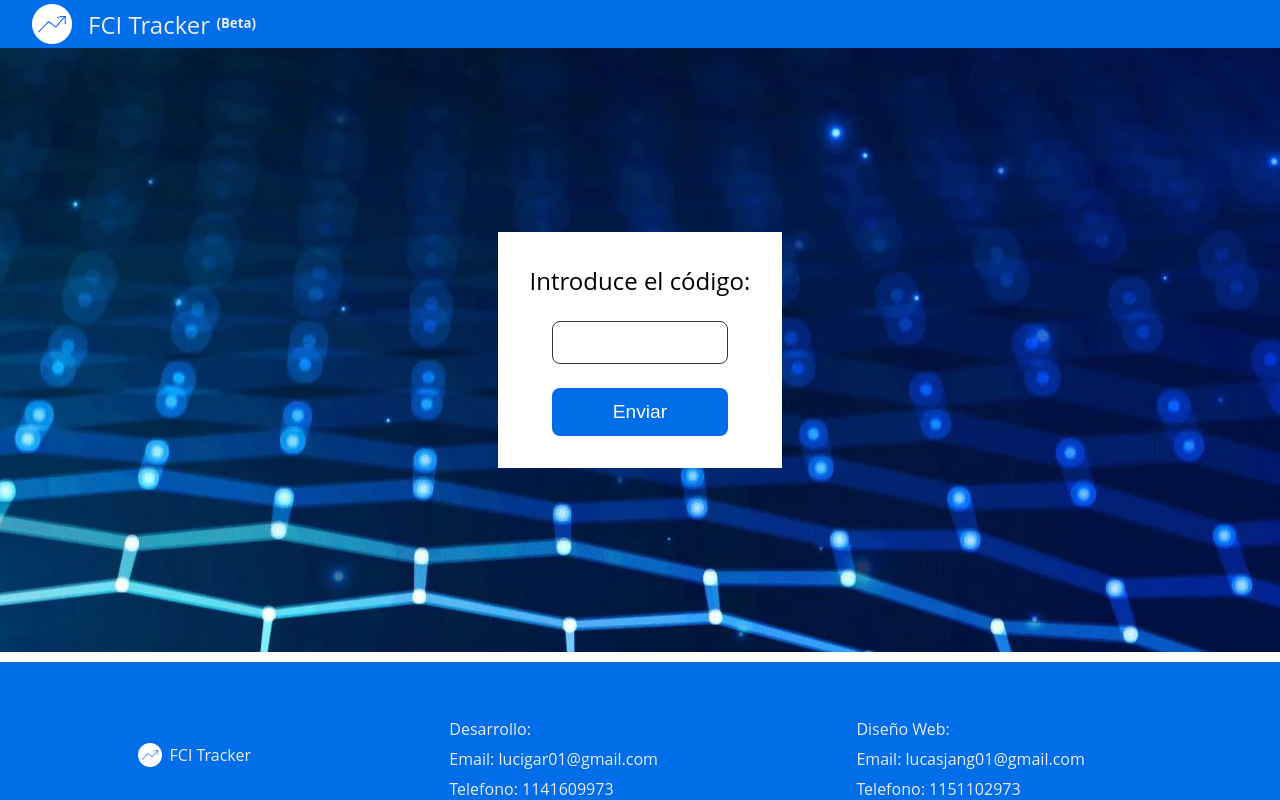
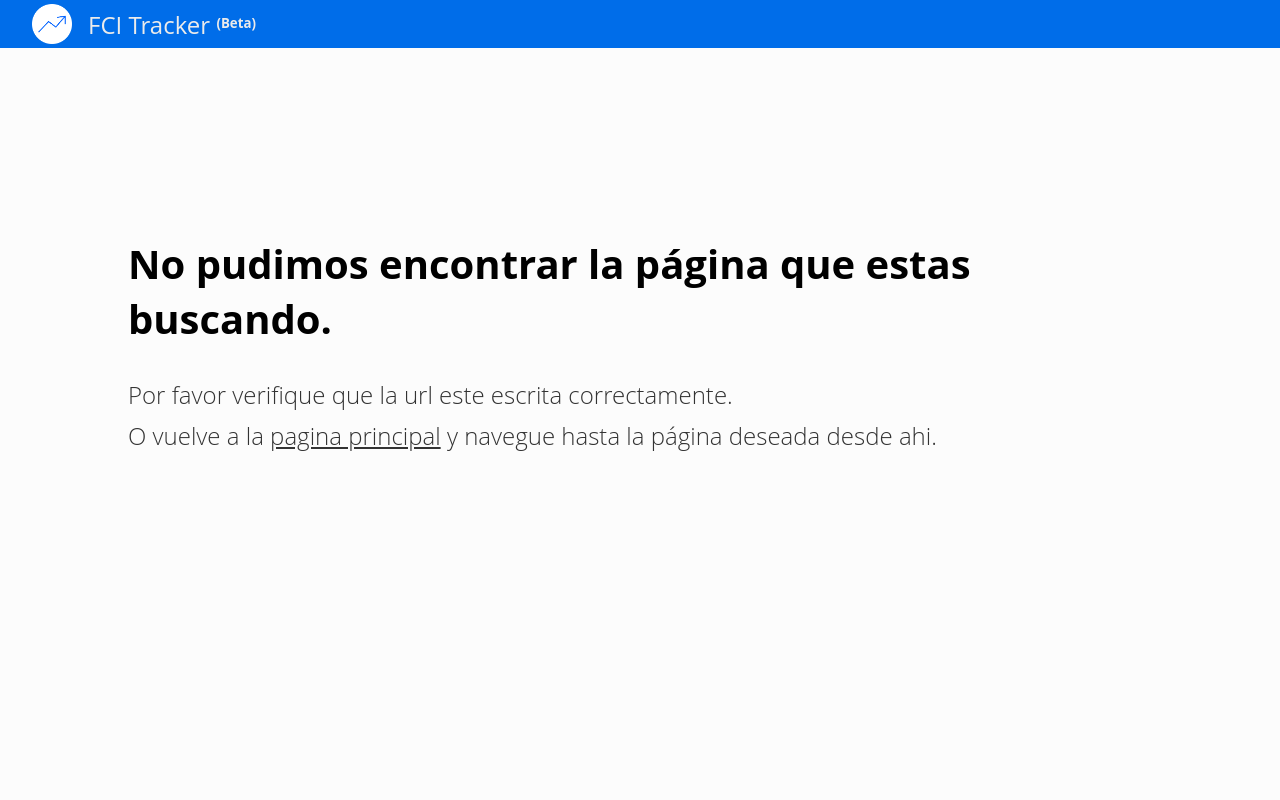
Before and after one commit to Lucapo01/Argentine-Tracker, a React (Create React App) app in the folder frontend/: page /verification in a window 1280 px wide. Shown: the top 800 px of the page. Built offline with nearby package versions, Linux system fonts and the light colour scheme.

Commit message:
remove key

```diff
--- a/frontend/src/App.js
+++ b/frontend/src/App.js
@@ -11,9 +11,6 @@ import Compare from './components/Compare';
 import Footer from './components/Footer';
 import Home from './components/Home';
 import NotFound from './components/NotFound';
-import Verification from './components/Verification';
-import { useKeyState } from './components/KeyState';
-import { useValidKeyState } from './components/ValidKeyState';
 
 function App() {
     const [selectedId, setSelectedId] = useState('1')
@@ -23,8 +20,6 @@ function App() {
     const [date2, setDate2] = useState('')
     const [emptyDate, setEmptyDate] = useState(false)
     const [equalDates, setEqualDates] = useState(false)
-    const [key, setKey] = useKeyState('key', 'invalid-key');
-    const [validKey, setValidKey] = useValidKeyState('valid_key', false);
 
     const toggleMenu = () => {
         setTickersMenu(!tickersMenu)
@@ -39,7 +34,7 @@ function App() {
     }
 
     const exportFunds = () => {
-        window.open(`http://${process.env.REACT_APP_PORT}/excel/${selectedId}?key=${key}`, '_blank', 'noopener,noreferrer')
+        window.open(`http://${process.env.REACT_APP_PORT}/excel/${selectedId}`, '_blank', 'noopener,noreferrer')
     }
 
     const passDates = (dates) => {
@@ -63,45 +58,34 @@ function App() {
         window.open(`/compare/${selectedId}/${date1}/${date2}`, '_blank', 'noopener,noreferrer');
     }
 
-    const changeKey = (newKey, newValidKey) => {
-        setKey(newKey)
-        setValidKey(newValidKey)
-        if (newValidKey) {
-            window.open(`/graph`, '_self', 'noopener,noreferrer')
-        }
-    }
-
     return (
         <>
             <Header toggleMenu={toggleMenu} />
             <Routes>
                 <Route path='/' exact element={<Home />} />
-                <Route path='/verification' exact element={<Verification changeKey={changeKey} />} />
                 <Route path='/graph' exact element={
                     <>
-                            <Tickers selectTicker={selectTicker} selected={selectedId} tickersMenu={tickersMenu} toggleMenu={toggleMenu} ikey={key}/>
+                            <Tickers selectTicker={selectTicker} selected={selectedId} tickersMenu={tickersMenu} toggleMenu={toggleMenu}/>
                             {tickersMenu ? (
                                 <div className="backdrop" onClick={toggleMenu} />
                                 ) : (
                                     <div className="backdrop" style={{ display: "none" }} />
                                     )}
-                            {validKey ?
-                                <div className='container'>
+                            <div className='container'>
                                     <div className='linechart-container'>
                                         <DownloadButton exportFunds={exportFunds}/>
-                                        <LineChart selectedId={selectedId} passDates={passDates} ikey={key}/>
+                                        <LineChart selectedId={selectedId} passDates={passDates}/>
                                     </div>
                                     <div className='dates-selector-container'>
                                         <DatesMenu date={date1} dateId={1} setDates={setDates} dateList={dateList} />
                                         <DatesMenu date={date2} dateId={2} setDates={setDates} dateList={dateList} />
                                         <button className={`compare-btn ${emptyDate && 'empty-date'} ${equalDates && 'equal-dates'}`} onClick={() => openCompare(date1, date2)}>Comparar</button>
                                     </div>
-                                </div>
-                            : <NotFound /> }
+                            </div>
                     </>
                 } />
-                <Route path='/point/:id/:date' exact element={validKey ? <Funds ikey={key}/> : <NotFound /> } />
-                <Route path='/compare/:id/:date1/:date2' exact element={validKey ? <Compare ikey={key}/> : <NotFound />} />
+                <Route path='/point/:id/:date' exact element={<Funds/>} />
+                <Route path='/compare/:id/:date1/:date2' exact element={<Compare/>} />
                 <Route path='/*' element={<NotFound />} />
             </Routes>
             <Footer />
--- a/frontend/src/components/Home.js
+++ b/frontend/src/components/Home.js
@@ -11,7 +11,7 @@ import React from 'react'
 
 const Home = () => {
         const openGraph = () => {
-                window.open(`/verification`, '_self', 'noopener,noreferrer')
+                window.open(`/graph`, '_self', 'noopener,noreferrer')
         }
 
         return (
--- a/frontend/src/components/LineChart.js
+++ b/frontend/src/components/LineChart.js
@@ -5,7 +5,7 @@ import { Chart as ChartJS } from 'chart.js/auto'
 import NotFound from './NotFound'
 import './LineChart.css'
 
-const LineChart = ({ selectedId, passDates, ikey }) => {
+const LineChart = ({ selectedId, passDates }) => {
     const [ticker, setTicker] = useState({
         "id": 0,
         "name": "",
@@ -16,17 +16,13 @@ const LineChart = ({ selectedId, passDates, ikey }) => {
         "price": 0,
         "type": ""
     })
-    const [validKey, setValidKey] = useState(false)
 
     useEffect(() => {
         const fetchTicker = async (id) => {
-            const res = await fetch(`http://${process.env.REACT_APP_PORT}/tickers/${id}?key=${ikey}`)
+            const res = await fetch(`http://${process.env.REACT_APP_PORT}/tickers/${id}`)
             const data = await res.json()
-            if (data['detail'] !== 'Invalid Key.') {
-                    setTicker(data)
-                    passDates(data.funds.total.dates)
-                    setValidKey(true)
-            }
+            setTicker(data)
+            passDates(data.funds.total.dates)
         }
 
         fetchTicker(selectedId)
```
